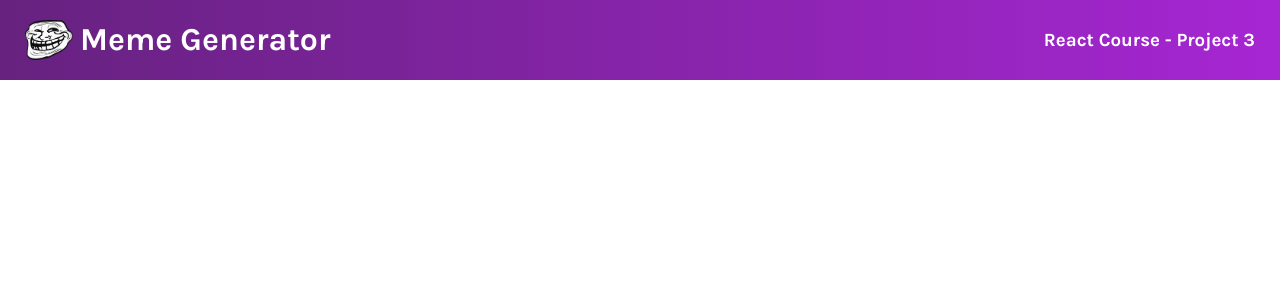
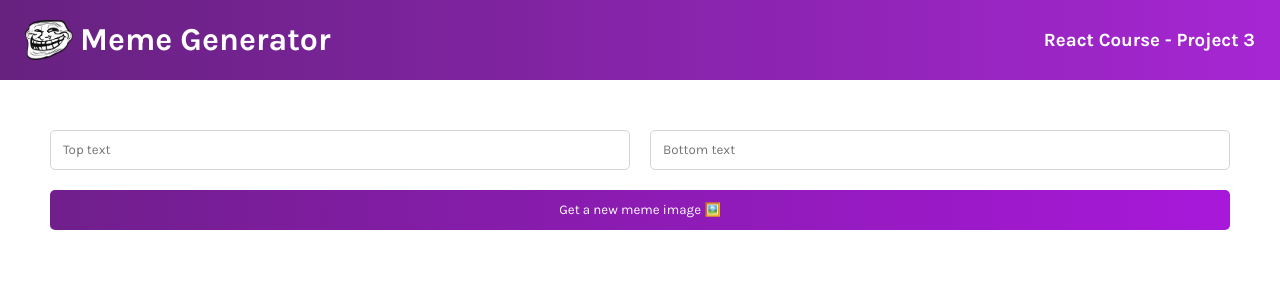
Before and after one commit to KaRob121/meme-generator, a React (Create React App) app: page / in a window 1280 px wide. Shown: the top 300 px of the page. Built offline with nearby package versions, Linux system fonts and the light colour scheme.

Commit message:
Create meme component and set up form that's to be made functional later on

```diff
--- a/src/App.css
+++ b/src/App.css
@@ -1,3 +1,7 @@
+main {
+  margin: 50px;
+}
+
 .header {
   color: #FFFFFF;
   background: linear-gradient(90deg, #672280 1.18%, #A626D3 100%);
@@ -23,3 +27,26 @@
 .header--subtitle {
   margin-right: 25px;
 }
+
+.form {
+  display: grid;
+  grid-template: 40px 40px / 1fr 1fr;
+  gap: 20px;
+}
+
+.form--input {
+  font-family: 'Karla', sans-serif;
+  border: 1px solid #D5D4D8;
+  border-radius: 5px;
+  text-indent: 10px;
+}
+
+.form--button {
+  grid-column: 1 / -1;
+  font-family: 'Karla', sans-serif;
+  color: #FFFFFF;
+  background: linear-gradient(90.41deg, #711F8D 1.14%, #A818DA 100%);
+  border-radius: 5px;
+  border: none;
+  cursor: pointer;
+}
--- a/src/App.js
+++ b/src/App.js
@@ -1,10 +1,12 @@
 import Header from './components/Header';
+import Meme from './components/Meme';
 import './App.css';
 
 function App() {
   return (
     <div className="App">
       <Header />
+      <Meme />
     </div>
   );
 }
--- /dev/null
+++ b/src/components/Meme.js
@@ -0,0 +1,21 @@
+function Meme() {
+  return (
+    <main>
+      <form className="form">
+        <input
+          type="text"
+          placeholder="Top text"
+          className="form--input"
+        />
+        <input
+          type="text"
+          placeholder="Bottom text"
+          className="form--input"
+        />
+        <button className="form--button">Get a new meme image 🖼️</button>
+      </form>
+    </main>
+  )
+}
+
+export default Meme
```
